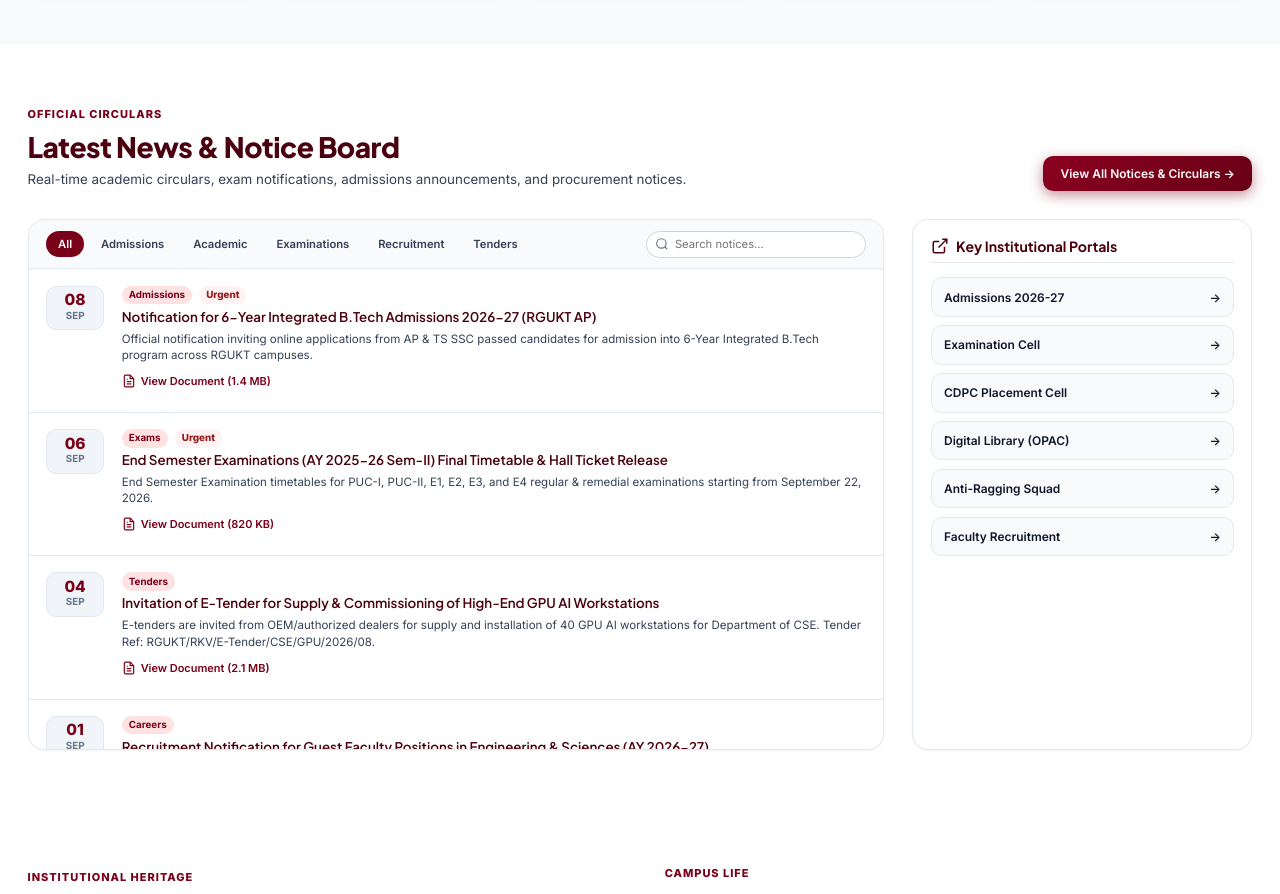
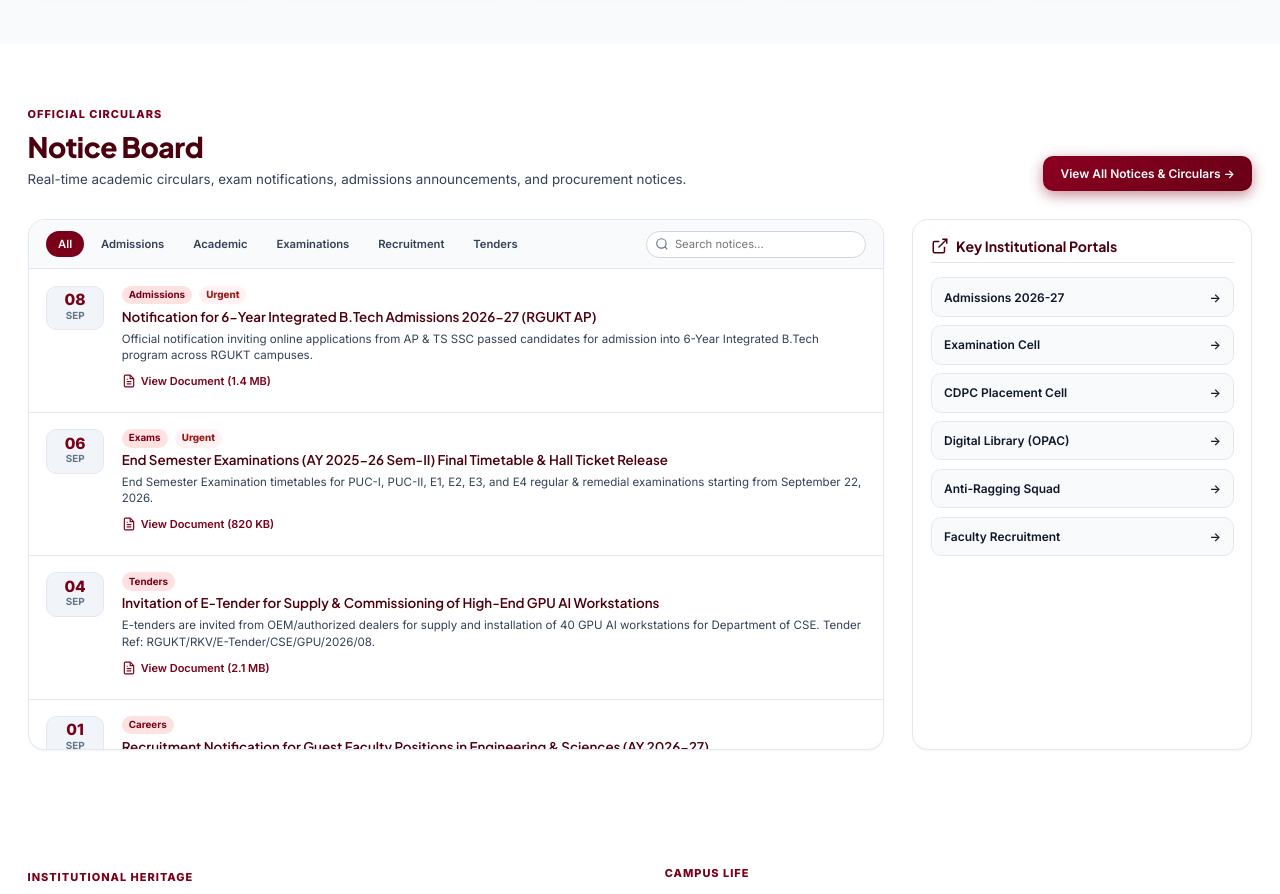
Before and after one commit to formsrgukt/RKVALLEY, a Next.js app: page /home in a window 1280 px wide. Shown: the part 1260-2154 px from the top of the page. Built offline with nearby package versions, Linux system fonts and the light colour scheme.

Commit message:
Rename section title to Notice Board

```diff
--- a/src/components/Notices/NoticeBoard.tsx
+++ b/src/components/Notices/NoticeBoard.tsx
@@ -33,7 +33,7 @@
         <div className="section-header">
           <div>
             <span className="section-tag">Official Circulars</span>
-            <h3 className="section-title">Latest News & Notice Board</h3>
+            <h3 className="section-title">Notice Board</h3>
             <p className="section-subtitle">
               Real-time academic circulars, exam notifications, admissions announcements, and procurement notices.
             </p>
```
